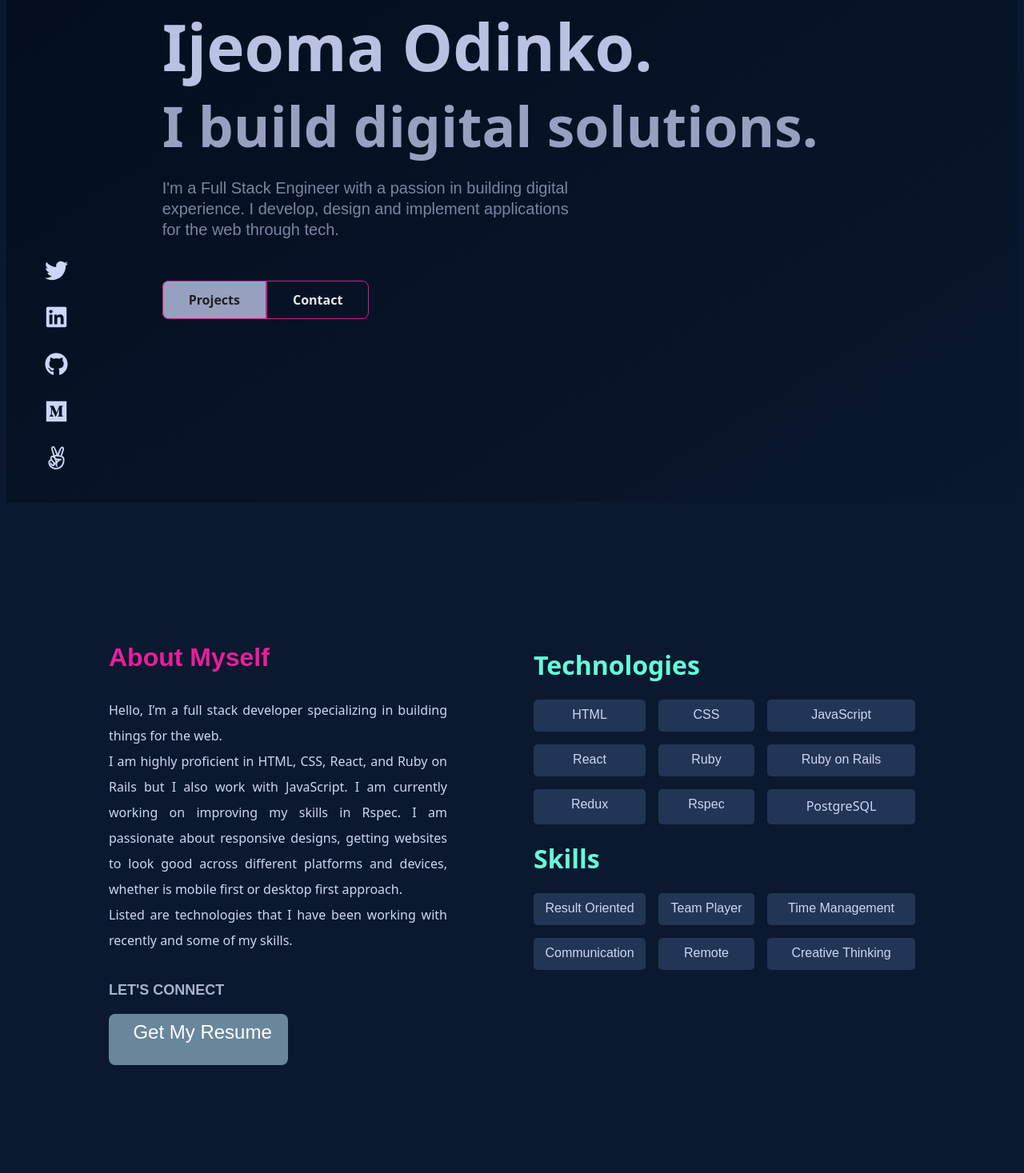
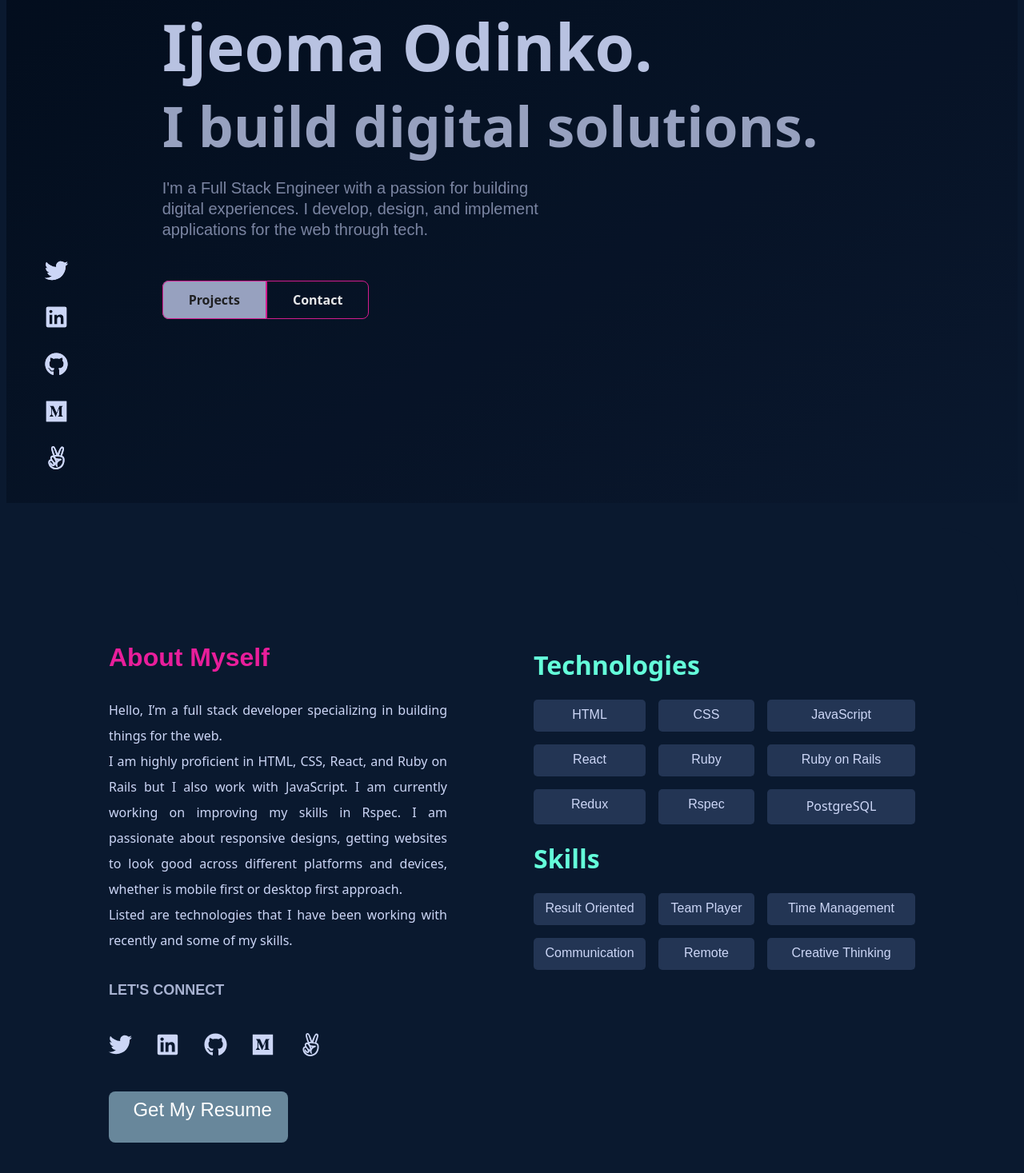
Before and after one commit to ijeomaodinko/Portfolio, a React (Create React App) app: page / in a window 1280 px wide. Shown: the part 179-1646 px from the top of the page at 80% size. Built offline with nearby package versions, Linux system fonts and the light colour scheme.

Commit message:
Add files

```diff
--- a/src/components/Heroimg.js
+++ b/src/components/Heroimg.js
@@ -11,8 +11,8 @@ function Heroimg() {
         <p className="hip">Hi, my name is</p>
         <h1 className="h1i">Ijeoma Odinko.</h1>
         <h2 className= "h2i"> I build  digital solutions.</h2>
-        <h2 className="h2">I'm a Full Stack Engineer with a passion in building digital experience. I develop, design and implement
-        applications for the web through tech.</h2>
+        <h2 className="h2">I'm a Full Stack Engineer with a passion for building digital experiences. I develop, design,
+         and implement applications for the web through tech.</h2>
         </div>
         <div className="heroip">
         <AnchorLink href="#projects"  className="btn">Projects</AnchorLink>
--- a/src/components/about.css
+++ b/src/components/about.css
@@ -46,6 +46,27 @@
     margin-bottom: 2.5rem;
 }
 
+.contact {
+    position: fixed;
+    width:29px;
+    height: 0;
+    background-color: #fff;
+    margin: auto auto;
+    margin-top: 20rem;
+    display: flex;
+    flex-direction: column;
+    gap: 1.6rem;
+    margin-top: -59rem;
+    margin-left: -5rem;
+  }
+
+  .contacte {
+    display: flex;
+    grid-row-start: 5;
+    grid-row-end: 6;
+    margin-top: 1.5rem;
+    margin-bottom: 2.5rem;
+}
 .let-connect {
     text-decoration: none;
     color: #a8b2d1;
@@ -70,7 +91,7 @@
     height: 8vh;
     font-size: 24px;
     border-radius: 0.5rem;
-    color:rgb(24, 23, 23)
+    color:rgb(24, 23, 23);
 }
 
 .resume:hover {
@@ -141,7 +162,7 @@
       margin-top: 5.1rem;
 }
 
-  .language {
+.language {
     display: grid;
     grid-template-columns: 125px 150px;
     grid-gap: 12px;
@@ -187,7 +208,8 @@
 }
 .resume{
     padding-bottom: 0;
-    margin-top: -1rem;
+    /* margin-top: -1rem; */
+    margin-top:1rem;
 }
 
- }
+}
--- a/src/components/about.jsx
+++ b/src/components/about.jsx
@@ -18,6 +18,64 @@ function Aboutpage() {
           </p>
                 </div>
                 <div className="contact">
+                     <div>
+                     <a href="https://twitter.com/pureblog0">
+                        < FaTwitter size={29} style={{ color: "#ccd6f6", marginRight:"1.9rem"}} />
+                        </a>
+                    </div>
+                    <div>
+                    <a href="https://www.linkedin.com/in/ijeoma-odinko/">
+                        < FaLinkedin size={29} style={{ color: "#ccd6f6", marginRight:"1.9rem"}} />
+                     </a>
+                    </div>
+                    <div>
+                    <a href="https://github.com/ijeomaodinko/">
+                        < FaGithub size={29} style={{ color: "#ccd6f6", marginRight:"1.9rem"}} />
+                    </a>
+                    </div>
+                    <div>
+                    <a href="https://medium.com/@estherlinei">
+                        < FaMedium size={29} style={{ color: "#ccd6f6", marginRight:"1.9rem"}} />
+                    </a>
+                    </div>
+                    <div>
+                     <a href="https://angel.co/u/ijeoma-odinko">
+                        < FaAngellist size={29} style={{ color: "#ccd6f6"}} />
+                        </a>
+                    </div>
+
+                </div>
+
+                <div className="contact">
+                     <div>
+                     <a href="https://twitter.com/pureblog0">
+                        < FaTwitter size={29} style={{ color: "#ccd6f6", marginRight:"1.9rem"}} />
+                        </a>
+                    </div>
+                    <div>
+                    <a href="https://www.linkedin.com/in/ijeoma-odinko/">
+                        < FaLinkedin size={29} style={{ color: "#ccd6f6", marginRight:"1.9rem"}} />
+                     </a>
+                    </div>
+                    <div>
+                    <a href="https://github.com/ijeomaodinko/">
+                        < FaGithub size={29} style={{ color: "#ccd6f6", marginRight:"1.9rem"}} />
+                    </a>
+                    </div>
+                    <div>
+                    <a href="https://medium.com/@estherlinei">
+                        < FaMedium size={29} style={{ color: "#ccd6f6", marginRight:"1.9rem"}} />
+                    </a>
+                    </div>
+                    <div>
+                     <a href="https://angel.co/u/ijeoma-odinko">
+                        < FaAngellist size={29} style={{ color: "#ccd6f6"}} />
+                        </a>
+                    </div>
+
+                </div>
+
+                <div className="contacte">
                      <div>
                      <a href="https://twitter.com/pureblog0">
                         < FaTwitter size={29} style={{ color: "#ccd6f6", marginRight:"1.9rem"}} />
--- a/src/components/sidebar.css
+++ /dev/null
@@ -1,13 +0,0 @@
-.contact {
-    position: fixed;
-    width:29px;
-    height: 0;
-    background-color: #fff;
-    margin: auto auto;
-    margin-top: 20rem;
-    display: flex;
-    flex-direction: column;
-    gap: 1.6rem;
-    margin-top: -59rem;
-    margin-left: -5rem;
-  }
--- a/src/components/sidebar.jsx
+++ /dev/null
@@ -1,45 +0,0 @@
-import './sidebar.css';
-import React from 'react';
-import { FaTwitter, FaLinkedin, FaGithub, FaMedium, FaAngellist } from "react-icons/fa";
-import { Menu, MenuItem, ProSidebarProvider } from "react-pro-sidebar";
-
-function Sidebar() {
-  return (
-    <div className="i">
-    <ProSidebarProvider  id="headersi">
-    <Menu iconShape="square">
-    <div className="contact">
-    <MenuItem>
-    <a href="https://twitter.com/pureblog0">
-       < FaTwitter size={29} style={{ color: "#fff", marginRight:"1.9rem"}} />
-       </a>
-   </MenuItem>
-   <MenuItem>
-   <a href="https://www.linkedin.com/in/ijeoma-odinko/">
-       < FaLinkedin size={29} style={{ color: "#fff", marginRight:"1.9rem"}} />
-    </a>
-   </MenuItem>
-   <MenuItem>
-   <a href="https://github.com/ijeomaodinko/">
-       < FaGithub size={29} style={{ color: "#fff", marginRight:"1.9rem"}} />
-   </a>
-   </MenuItem>
-   <MenuItem>
-   <a href="https://medium.com/@estherlinei">
-       < FaMedium size={29} style={{ color: "#fff", marginRight:"1.9rem"}} />
-   </a>
-   </MenuItem>
-   <MenuItem>
-    <a href="https://www.linkedin.com/in/ijeoma-odinko/">
-       < FaAngellist size={29} style={{ color: "#fff"}} />
-       </a>
-   </MenuItem>
-
-</div>
-</Menu>
-</ProSidebarProvider>
-</div>
-  );
-}
-
-export default Sidebar;
--- a/src/routes/Home.js
+++ b/src/routes/Home.js
@@ -4,14 +4,12 @@ import Heroimg from "../components/Heroimg";
 import Projects from "../components/projects";
 import Aboutpage from "../components/about";
 import Contactpage from "../components/contactme";
-import Sidebar from "../components/sidebar";
 
 const Home = () => {
     return (
         <div>
         <Navbar />
         <Heroimg />
-        <Sidebar />
         <Aboutpage />
         <Projects />
         <Contactpage />
```
